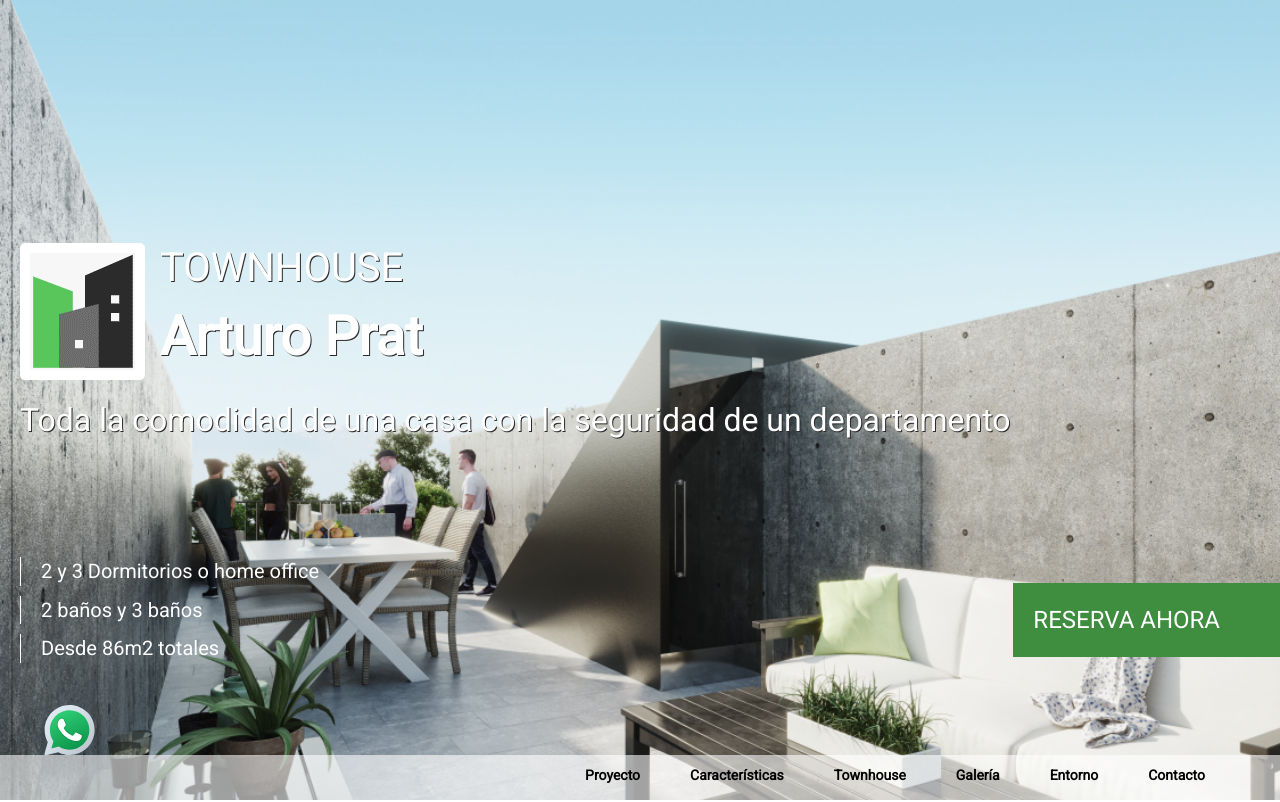
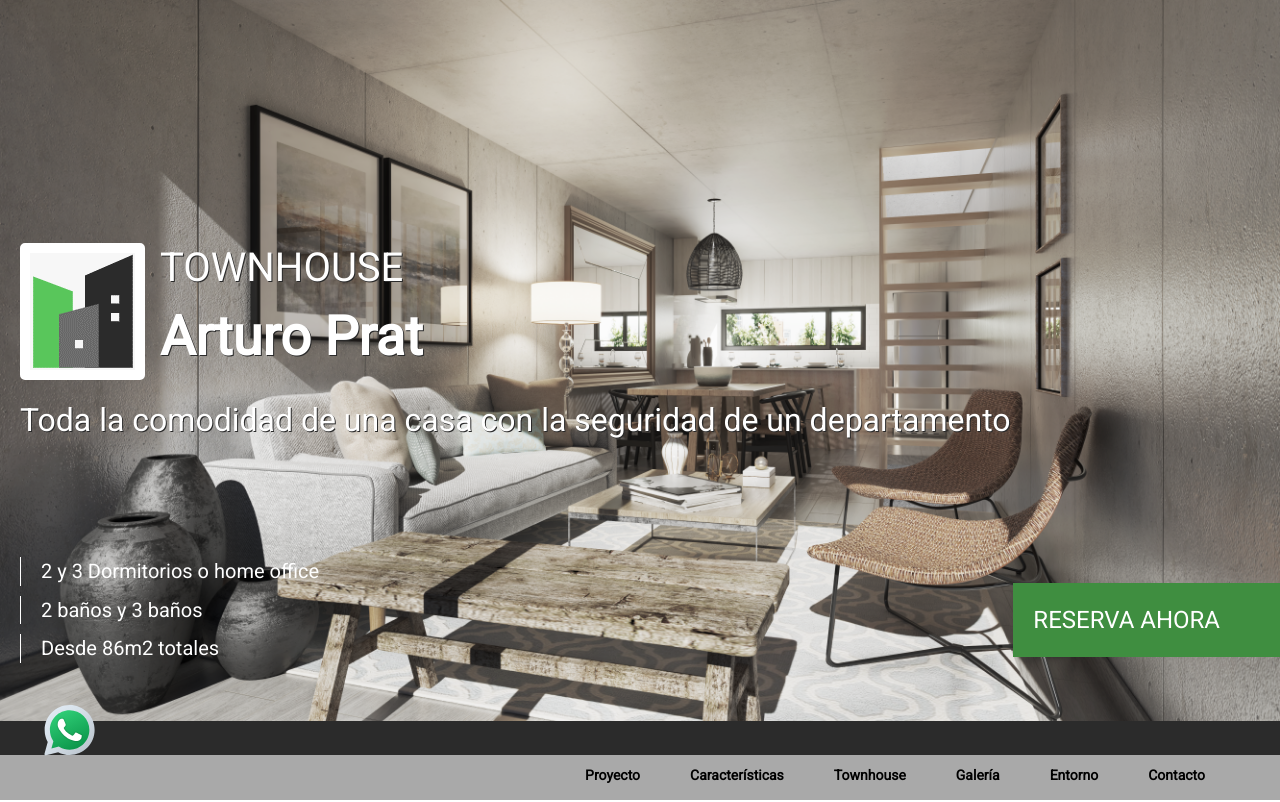
Before and after one commit to mixoO-O/arturo-prat-townhouse, a Next.js app: page / in a window 1280 px wide. Shown: the top 802 px of the page. Built offline with nearby package versions, Linux system fonts and the light colour scheme.

Commit message:
new background image

```diff
--- a/components/HeaderImage/HeaderImage.module.scss
+++ b/components/HeaderImage/HeaderImage.module.scss
@@ -9,8 +9,9 @@
   width: 100% !important;
   height: 100vh !important;
   background-size: 100% !important;
-  background: url('/galery/1.png') no-repeat;
+  background-repeat: no-repeat;
   background-color: #2b2b2b;
+  transition: 1s;
 
   @media screen and (max-width: $desktop-size) {
     background-size: 140% !important;
--- a/components/HeaderImage/index.tsx
+++ b/components/HeaderImage/index.tsx
@@ -1,7 +1,9 @@
-import React from 'react';
+import React, { useEffect, useState } from 'react';
 import styles from './HeaderImage.module.scss';
 
 const HeaderImage = () => {
+  const [number, setNumber] = useState<number>(1);
+
   const sendEmail = () => {
     var email = 'ventas@ideuman.cl';
     var subject = 'Departamentos';
@@ -9,9 +11,26 @@ const HeaderImage = () => {
     document.location = 'mailto:' + email + '?subject=' + subject + '&body=' + emailBody;
   };
 
+  const handleBackgroundImage = () => {
+    let div = document.getElementById('backgroundImage');
+    if (div) div.style.backgroundImage = `url(/galery/${number}.png)`;
+    setTimeout(() => {
+      if (number < 6) {
+        const n = number + 1;
+        setNumber(n);
+      } else {
+        setNumber(1);
+      }
+    }, 5000);
+  };
+
+  useEffect(() => {
+    handleBackgroundImage();
+  }, [number]);
+
   return (
     <div className={styles.headerWrapper}>
-      <div className={styles.headerBackground}></div>
+      <div className={styles.headerBackground} id='backgroundImage'></div>
       <div className={styles.headerLayout}>
         <div className={styles.headerTitle}>
           <div>
--- a/components/Navbar/index.tsx
+++ b/components/Navbar/index.tsx
@@ -62,7 +62,6 @@ const Navbar = ({ bodyRef }: iProps) => {
         const navbar: HTMLElement = navbarRef.current as unknown as HTMLElement;
         const sticky = navbar.offsetTop - 35;
         const isMobile = window.innerWidth <= 900;
-        console.log('🚀 ~ isMobile', isMobile);
 
         if (window.pageYOffset >= sticky) {
           setNavbarClass(isMobile ? styles.mobileNavbarFixed : styles.desktopNavbarFixed);
```
